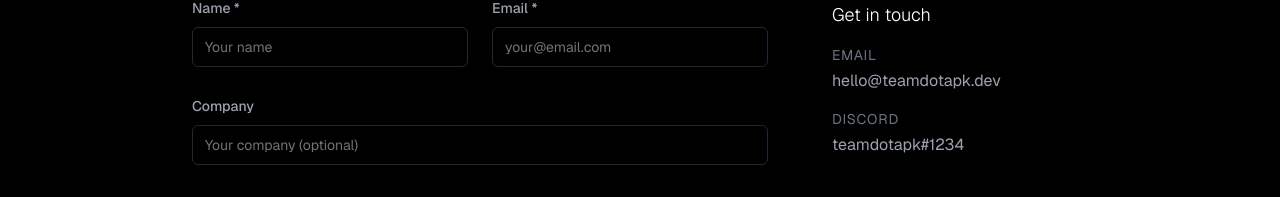
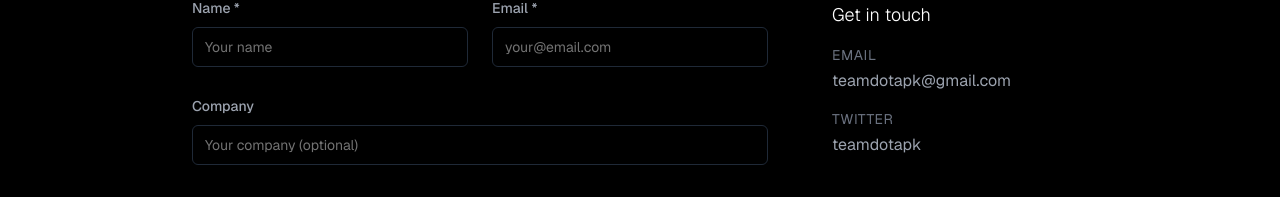
Before and after one commit to e-man07/teamdotapk, a Next.js app: page /contact in a window 1280 px wide. Shown: the part 536-733 px from the top of the page. Built offline with nearby package versions, Linux system fonts and the light colour scheme.

Commit message:
changes in contact form

```diff
--- a/app/contact/page.tsx
+++ b/app/contact/page.tsx
@@ -212,13 +212,15 @@ export default function ContactPage() {
                 <div className="space-y-4 text-gray-400">
                   <div>
                     <div className="text-sm uppercase tracking-wider text-gray-500 mb-1">Email</div>
-                    <a href="mailto:hello@teamdotapk.dev" className="hover:text-white transition-colors">
-                      hello@teamdotapk.dev
+                    <a href="mailto:teamdotapk@gmail.com" className="hover:text-white transition-colors">
+                      teamdotapk@gmail.com
                     </a>
                   </div>
                   <div>
-                    <div className="text-sm uppercase tracking-wider text-gray-500 mb-1">Discord</div>
-                    <span>teamdotapk#1234</span>
+                    <div className="text-sm uppercase tracking-wider text-gray-500 mb-1">Twitter</div>
+                    <a href="https://x.com/teamdotapk" className="hover:text-white transition-colors">
+                      teamdotapk
+                    </a>
                   </div>
                 </div>
               </div>
```
